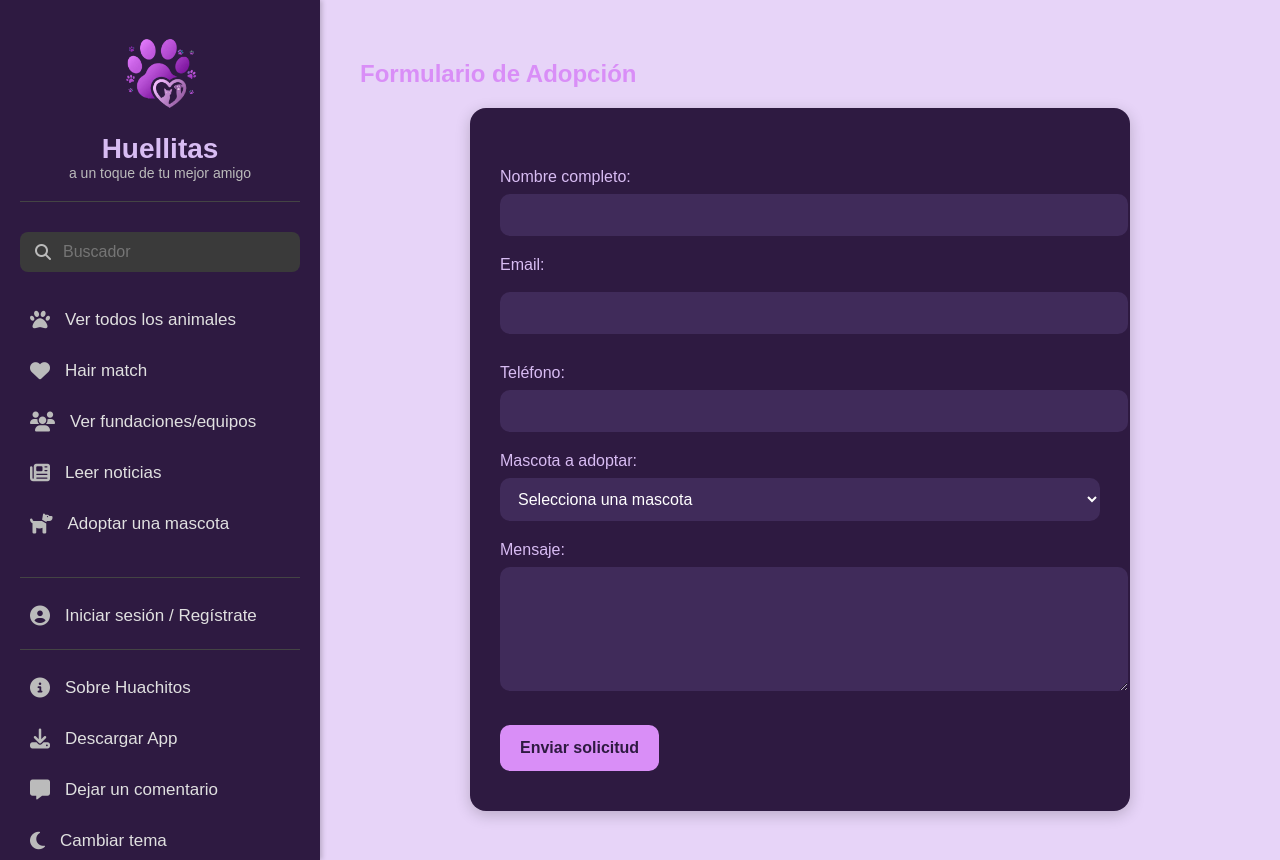
After one commit to VictorCesun/ADOPCION, a Django app: page /adoptar/ in a window 1280 px wide. The commit adds this page. Run offline with Django 5.2, Linux system fonts and the light colour scheme; a user stored in the database is signed in; data that the repository does not hold is empty.

Commit message:
Barra lateral ordenada y agregacion de adopcion de perro y validaciones

```diff
--- a/adopcion_perros/adopcion_perros/urls.py
+++ b/adopcion_perros/adopcion_perros/urls.py
@@ -21,7 +21,7 @@ from django.contrib import admin
 
 urlpatterns = [
     path('admin/', admin.site.urls),
-    path('api/', include('api.urls')),                  # API de la app "api"
     path('api-token-auth/', obtain_auth_token),         # Autenticación por token
     path('', include('api.urls')),                  # ← Añade esta línea
+
 ]
--- a/adopcion_perros/api/static/adopcion_perros/CSS/style.css
+++ b/adopcion_perros/api/static/adopcion_perros/CSS/style.css
@@ -852,3 +852,111 @@ input[type="password"] {
         grid-template-columns: 1fr; /* Single column on smaller screens */
     }
 }
+
+/* Logo dentro del sidebar */
+.logo {
+    text-align: center;
+    margin-bottom: 30px;
+}
+
+.logo-img {
+    width: 100px;
+    height: auto;
+    margin-bottom: 10px;
+    display: inline-block;
+}
+
+.logo h1 {
+    font-size: 24px;
+    color: #d8bcf3;
+    margin: 5px 0;
+}
+
+.logo p {
+    font-size: 13px;
+    color: #bbb;
+    margin: 0;
+}
+
+
+
+
+/* Esto es del index de la barra lateral */
+.main-content {
+    flex: 1;
+    padding: 40px;
+    background-color: #e7d4f8;
+    overflow-x: hidden;
+}
+
+
+
+/* === Estilos del Formulario de Adopción === */
+.adoption-form {
+  background-color: #2e1a41; /* Fondo oscuro a juego con el sidebar */
+  padding: 40px 30px;
+  border-radius: 16px;
+  box-shadow: 0 4px 15px rgba(0,0,0,0.2);
+  max-width: 600px;
+  margin: 0 auto;
+  color: #f2e9f7;
+}
+
+.adoption-form label {
+  display: block;
+  margin-top: 20px;
+  margin-bottom: 8px;
+  font-weight: 500;
+  color: #d8bcf3;
+}
+
+.adoption-form input,
+.adoption-form select,
+.adoption-form textarea {
+  width: 100%;
+  padding: 12px 14px;
+  border: none;
+  border-radius: 10px;
+  background-color: #402b5a;
+  color: #fff;
+  font-size: 16px;
+  outline: none;
+  transition: box-shadow 0.3s ease;
+}
+
+.adoption-form input:focus,
+.adoption-form select:focus,
+.adoption-form textarea:focus {
+  box-shadow: 0 0 0 3px #d8bcf3aa;
+}
+
+.adoption-form textarea {
+  resize: vertical;
+  min-height: 100px;
+  font-family: 'Poppins', sans-serif;
+}
+
+.btn-submit {
+  margin-top: 30px;
+  padding: 14px 20px;
+  background-color: #d98ef7;
+  color: #2e1a41;
+  font-weight: bold;
+  border: none;
+  border-radius: 10px;
+  font-size: 16px;
+  cursor: pointer;
+  transition: background-color 0.3s ease, transform 0.2s ease;
+}
+
+.btn-submit:hover {
+  background-color: #be91e4;
+  transform: translateY(-2px);
+}
+
+.success-message {
+  margin-top: 20px;
+  font-weight: bold;
+  color: #27f58f;
+  text-align: center;
+}
--- /dev/null
+++ b/adopcion_perros/api/templates/adopcion_perros/adopcion_form.html
@@ -0,0 +1,149 @@
+{% load static %}
+<!DOCTYPE html>
+<html lang="es">
+<head>
+  <meta charset="UTF-8">
+  <title>Formulario de Adopción</title>
+  <link rel="stylesheet" href="{% static 'adopcion_perros/CSS/style.css' %}">
+  <link rel="stylesheet" href="https://cdnjs.cloudflare.com/ajax/libs/font-awesome/6.5.0/css/all.min.css" integrity="sha512-..." crossorigin="anonymous" referrerpolicy="no-referrer" />
+</head>
+<body>
+<div class="container">
+  <aside class="sidebar">
+    <div class="logo">
+      <img src="{% static 'adopcion_perros/img/Logo.png' %}" alt="Logo Huellitas" class="logo-img">
+      <h1>Huellitas</h1>
+      <p>a un toque de tu mejor amigo</p>
+    </div>
+
+    <div class="search-bar-sidebar">
+      <i class="fas fa-search"></i>
+      <input type="text" placeholder="Buscador">
+    </div>
+
+    <nav class="main-nav">
+      <ul>
+        <li><a href="catalogo.html"><i class="fas fa-paw"></i> Ver todos los animales</a></li>
+        <li><a href="hairmatch.html"><i class="fas fa-heart"></i> Hair match</a></li>
+        <li><a href="colaboradores.html"><i class="fas fa-users"></i> Ver fundaciones/equipos</a></li>
+        <li><a href="{% url 'noticias' %}"><i class="fas fa-newspaper"></i> Leer noticias</a></li>
+        <li><a href="{% url 'adoptar' %}"><i class="fas fa-dog"></i> Adoptar una mascota</a></li>
+      </ul>
+    </nav>
+
+    <div class="divider"></div>
+
+    <div class="auth-links">
+      <ul>
+        <li><a href="{% url 'login' %}"><i class="fas fa-user-circle"></i> Iniciar sesión / Regístrate</a></li>
+      </ul>
+    </div>
+
+    <div class="sidebar-footer">
+      <ul>
+        <li><a href="#info"><i class="fas fa-info-circle"></i> Sobre Huachitos</a></li>
+        <li><a href="#descarga"><i class="fas fa-download"></i> Descargar App</a></li>
+        <li><a href="#comentarios"><i class="fas fa-comment-alt"></i> Dejar un comentario</a></li>
+        <li><a href="#"><i class="fas fa-moon"></i> Cambiar tema</a></li>
+      </ul>
+    </div>
+  </aside>
+
+  <main class="main-content">
+    <h2 class="form-title">Formulario de Adopción</h2>
+
+    <form id="adopcionForm" class="adoption-form">
+      {% csrf_token %}
+
+      <label for="nombre_completo">Nombre completo:</label>
+      <input type="text" name="nombre_completo" id="nombre_completo" required minlength="5" maxlength="100">
+
+      <label for="email">Email:</label>
+      <input type="email" name="email" id="email" required>
+
+      <label for="telefono">Teléfono:</label>
+      <input type="tel" name="telefono" id="telefono" required pattern="[0-9]{10}" title="Debe tener 10 dígitos numéricos">
+
+      <label for="id_perro">Mascota a adoptar:</label>
+      <select name="id_perro" id="id_perro" required>
+        <option value="">Selecciona una mascota</option>
+        {% for perro in perros %}
+          <option value="{{ perro.id }}">{{ perro.nombre }}</option>
+        {% endfor %}
+      </select>
+
+      <label for="mensaje">Mensaje:</label>
+      <textarea name="mensaje" id="mensaje" required minlength="10" maxlength="500"></textarea>
+
+      <button type="submit" class="btn-submit">Enviar solicitud</button>
+    </form>
+
+    <div id="mensajeExito" class="success-message" style="display:none;">
+      ¡Solicitud enviada correctamente!
+    </div>
+  </main>
+</div>
+
+<script>
+document.getElementById("adopcionForm").addEventListener("submit", async function(e) {
+  e.preventDefault();
+
+  const form = this;
+
+  // Validaciones básicas JS (por si el navegador las salta)
+  const nombre = form.nombre_completo.value.trim();
+  const email = form.email.value.trim();
+  const telefono = form.telefono.value.trim();
+  const mensaje = form.mensaje.value.trim();
+  const perro = form.id_perro.value;
+
+  if (nombre.length < 5) {
+    alert("El nombre debe tener al menos 5 caracteres.");
+    return;
+  }
+
+  if (!email.includes("@")) {
+    alert("Ingresa un correo válido.");
+    return;
+  }
+
+  if (!/^\d{10}$/.test(telefono)) {
+    alert("El teléfono debe tener 10 dígitos numéricos.");
+    return;
+  }
+
+  if (!perro) {
+    alert("Debes seleccionar una mascota.");
+    return;
+  }
+
+  if (mensaje.length < 10) {
+    alert("El mensaje debe tener al menos 10 caracteres.");
+    return;
+  }
+
+  const formData = new FormData(form);
+  const data = Object.fromEntries(formData.entries());
+  const csrftoken = document.querySelector('[name=csrfmiddlewaretoken]').value;
+
+  const response = await fetch("{% url 'api_adopciones' %}", {
+    method: "POST",
+    headers: {
+      "Content-Type": "application/json",
+      "X-CSRFToken": csrftoken
+    },
+    body: JSON.stringify(data)
+  });
+
+  if (response.ok) {
+    alert("¡Solicitud enviada correctamente!");
+    form.reset();
+  } else {
+    const error = await response.json();
+    alert("Error al enviar la solicitud: " + JSON.stringify(error));
+  }
+});
+</script>
+
+</body>
+</html>
--- a/adopcion_perros/api/urls.py
+++ b/adopcion_perros/api/urls.py
@@ -1,5 +1,6 @@
 from django.urls import path, include
 from rest_framework.routers import DefaultRouter
+from .views import adopcion_formulario_view, SolicitudAdopcionView
 from . import views
 from .views import (
     PerroViewSet,
@@ -30,5 +31,14 @@ urlpatterns = [
     path('noticias/', views.noticias_view, name='noticias'),
     path('news/', views.news_view, name='news'),
     path('colaborador/', views.colaborador_view, name='colaborador'),
+    path('adoptar/', adopcion_formulario_view, name='adoptar'),
+    path('api/adopciones/', SolicitudAdopcionView.as_view(), name='api_adopciones'),
+    path('login/', login_view, name='login'),
+
     # Puedes agregar más vistas aquí
 ]
+
+
+
+
+urlpatterns += router.urls
--- a/adopcion_perros/api/views.py
+++ b/adopcion_perros/api/views.py
@@ -2,6 +2,9 @@ from django.shortcuts import render, redirect
 from django.contrib.auth import authenticate, login
 from django.contrib import messages
 from django.contrib.auth.models import User
+#Inicio de sesion requerido
+from django.contrib.auth.decorators import login_required
+from .models import Perro
 
 from rest_framework import viewsets, permissions, status
 from .models import Perro, SolicitudAdopcion, CentroAdopcion, Favorito
@@ -16,7 +19,10 @@ logger = logging.getLogger('api')
 # -----------------------------
 # ✅ Registro de usuario
 # -----------------------------
+from django.contrib.auth import get_user_model
+
 def registro_view(request):
+    User = get_user_model()  # 👈 usa tu modelo personalizado
     if request.method == 'POST':
         username = request.POST.get('username')
         email = request.POST.get('email')
@@ -30,6 +36,7 @@ def registro_view(request):
             messages.success(request, 'Usuario registrado exitosamente')
             return redirect('login')
     return render(request, 'adopcion_perros/registro.html')
+
 
 # -----------------------------
 # ✅ Inicio de sesión
@@ -111,3 +118,20 @@ class FavoritoViewSet(viewsets.ModelViewSet):
 
     def perform_create(self, serializer):
         serializer.save(usuario=self.request.user)
+
+#Formulario
+@login_required
+def adopcion_formulario_view(request):
+    perros = Perro.objects.all()
+    return render(request, 'adopcion_perros/adopcion_form.html', {'perros': perros})
+
+#Adopcion de la mascota
+
+from django.contrib.auth.decorators import login_required
+from django.utils.decorators import method_decorator
+from .models import Perro
+
+@login_required(login_url='login')  # 👈 esto es lo nuevo
+def adopcion_formulario_view(request):
+    perros = Perro.objects.all()
+    return render(request, 'adopcion_perros/adopcion_form.html', {'perros': perros})
```
Also changed, not shown: adopcion_perros/api/serializers.py (+7 -3 lines), adopcion_perros/api/static/adopcion_perros/CSS/estilo-login.css (+11 -0 lines), adopcion_perros/api/templates/adopcion_perros/index.html (+8 -5 lines), adopcion_perros/api/templates/adopcion_perros/news.html (+9 -5 lines), adopcion_perros/api/templates/adopcion_perros/noticias.html (+12 -8 lines), adopcion_perros/db.sqlite3.
